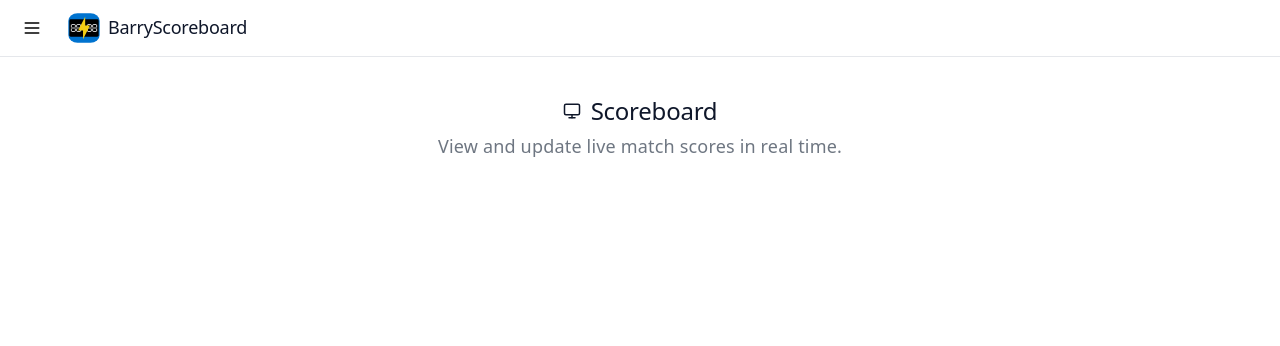
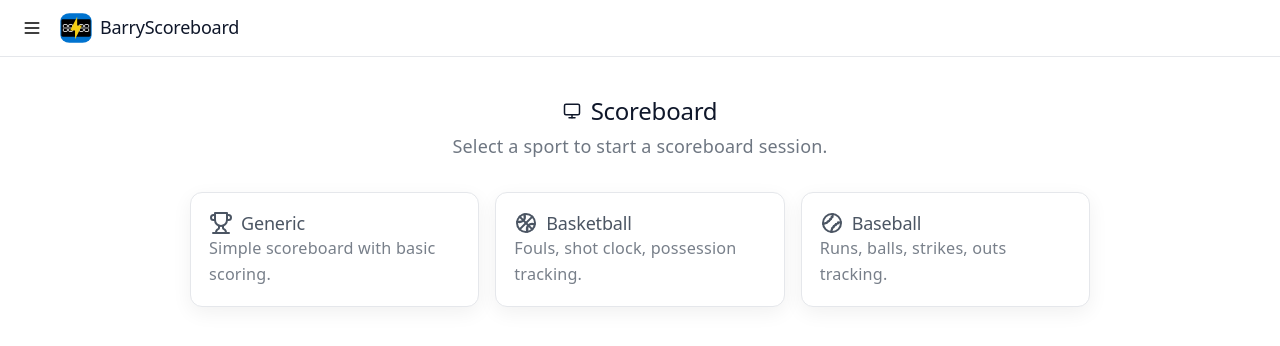
Before and after one commit to tm-barry/barry-scoreboard, a Vue app: page /scoreboard in a window 1280 px wide. Shown: the top 346 px of the page. Built offline with nearby package versions, Linux system fonts and the light colour scheme.

Commit message:
scoreboard - main page initial

```diff
--- a/src/components/AppPage.vue
+++ b/src/components/AppPage.vue
@@ -110,45 +110,63 @@ provide('scrollToBottom', scrollToBottom);
   overflow: hidden;
 }
 
-/* Top Navbar */
 .top-nav {
   display: flex;
   align-items: center;
-  gap: 20px;
+  gap: 12px;
+
   height: 56px;
   padding: 0 16px;
+
   background: var(--bg);
   border-bottom: 1px solid var(--border);
+
   position: sticky;
   top: 0;
   z-index: 1250;
-}
-
-.title {
-  margin: 0;
-  font-size: 18px;
-}
-
-.sub-title {
-  margin: 0;
-  font-size: 16px;
 }
 
 .title-link {
   display: flex;
   align-items: center;
   gap: 8px;
+
   text-decoration: none;
   color: inherit;
-}
 
-.title-link:hover {
-  opacity: 0.85;
+  flex: 1;
+  min-width: 0;
 }
 
 .logo {
   width: 32px;
   height: 32px;
+  flex: 0 0 auto;
+}
+
+.title,
+.sub-title {
+  margin: 0;
+  min-width: 0;
+  line-height: 1.1;
+
+  white-space: nowrap;
+  overflow: hidden;
+  text-overflow: ellipsis;
+}
+
+.title {
+  font-size: 18px;
+  font-weight: 500;
+
+  flex-shrink: 1;
+}
+
+.sub-title {
+  font-size: 14px;
+  opacity: 0.75;
+
+  flex-shrink: 1;
 }
 
 /* Sidebar */
--- /dev/null
+++ b/src/components/icons/Baseball.vue
@@ -0,0 +1,53 @@
+<template>
+  <svg
+    :width="props.size"
+    :height="props.size"
+    viewBox="0 0 24 24"
+    :stroke="props.color"
+    fill="none"
+    stroke-width="2"
+    stroke-linecap="round"
+    stroke-linejoin="round"
+  >
+    <!-- Ball -->
+    <circle
+      id="circle1"
+      cx="16.970562"
+      cy="1.7763568e-15"
+      r="9"
+      transform="rotate(45)"
+    />
+    <!-- Left seam -->
+    <path
+      id="path1"
+      d="m 20.838835,10.93934 c -3.889088,0.353553 -9.545942,6.010407 -9.899495,9.899495"
+    />
+    <!-- Right seam -->
+    <path
+      id="path2"
+      d="M 13.06066,3.1611652 C 12.707107,7.0502525 7.0502525,12.707107 3.1611652,13.06066"
+    />
+    <!-- Left seam stitches (angled along curve) -->
+    <path id="path3" d="m 18.081118,11.292893 -0.07071,1.202082" />
+    <path id="path4" d="m 15.818377,12.989949 -0.07071,1.202082" />
+    <path id="path5" d="m 13.697056,15.11127 -0.07071,1.202081" />
+    <path id="path6" d="m 12,17.374012 -0.07071,1.202081" />
+    <!-- Right seam stitches (mirrored alignment) -->
+    <path id="path7" d="m 12.707107,5.9188817 -1.202082,0.070711" />
+    <path id="path8" d="M 11.010051,8.1816234 9.807969,8.2523341" />
+    <path id="path9" d="m 8.8887302,10.302944 -1.2020816,0.07071" />
+    <path id="path10" d="m 6.6259885,12 -1.2020816,0.07071" />
+  </svg>
+</template>
+
+<script setup lang="ts">
+interface Props {
+  size?: number | string;
+  color?: string;
+}
+
+const props = withDefaults(defineProps<Props>(), {
+  size: 24,
+  color: 'currentColor',
+});
+</script>
--- /dev/null
+++ b/src/components/icons/Basketball.vue
@@ -0,0 +1,56 @@
+<template>
+  <svg
+    :width="props.size"
+    :height="props.size"
+    viewBox="0 0 24 24"
+    :stroke="props.color"
+    fill="none"
+    stroke-width="2"
+    stroke-linecap="round"
+    stroke-linejoin="round"
+  >
+    <!-- outer ball -->
+    <circle
+      id="circle1"
+      cx="16.970562"
+      cy="-3.3717478e-07"
+      r="9"
+      transform="rotate(45)"
+    />
+    <!-- vertical seam -->
+    <path
+      id="path1"
+      d="M 18.363961,5.6360387 C 16.24264,7.7573588 7.7573585,16.242641 5.6360389,18.36396"
+    />
+    <!-- horizontal seam -->
+    <path
+      id="path2"
+      d="M 5.6360391,5.6360385 C 7.7573593,7.7573588 16.242641,16.242641 18.363961,18.36396"
+    />
+    <!-- left curved seam (tighter) -->
+    <path
+      id="path3"
+      d="m 20.62197,13.392041 c -5.260004,-1.645039 -8.874969,1.969926 -7.22993,7.229931"
+      style="stroke-width: 2.28042"
+    />
+    <path
+      id="path3-6"
+      d="M 3.1790781,10.567873 C 8.4390823,12.212912 12.054048,8.5979467 10.409009,3.3379418"
+      style="stroke-width: 2.28042"
+      inkscape:label="path4"
+    />
+    <!-- right curved seam (tighter mirror) -->
+  </svg>
+</template>
+
+<script setup lang="ts">
+interface Props {
+  size?: number | string;
+  color?: string;
+}
+
+const props = withDefaults(defineProps<Props>(), {
+  size: 24,
+  color: 'currentColor',
+});
+</script>
--- a/src/router.ts
+++ b/src/router.ts
@@ -6,6 +6,7 @@ import BracketView from './views/bracket/BracketView.vue';
 import BracketCreate from './views/bracket/BracketCreate.vue';
 import BracketManage from './views/bracket/BracketManage.vue';
 import ScoreboardView from './views/scoreboard/ScoreboardView.vue';
+import ScoreboardPlay from './views/scoreboard/ScoreboardPlay.vue';
 
 const routes = [
   {
@@ -40,6 +41,11 @@ const routes = [
     name: 'scoreboard',
     component: ScoreboardView,
   },
+  {
+    path: '/scoreboard/play',
+    name: 'scoreboard-play',
+    component: ScoreboardPlay,
+  },
 ];
 
 const router = createRouter({
--- a/src/style.css
+++ b/src/style.css
@@ -110,6 +110,22 @@ h2 {
     font-size: 20px;
   }
 }
+
+h3 {
+  font-family: var(--heading);
+  font-weight: 500;
+
+  font-size: 18px;
+  line-height: 120%;
+  letter-spacing: -0.18px;
+
+  margin: 0 0 6px;
+
+  @media (max-width: 1024px) {
+    font-size: 16px;
+  }
+}
+
 p {
   margin: 0;
 }
--- /dev/null
+++ b/src/views/scoreboard/ScoreboardPlay.vue
@@ -0,0 +1,42 @@
+<template>
+  <div class="scoreboard-view">
+    <!-- Intro -->
+    <section class="intro">
+      <h2>
+        <Monitor :size="18" />
+        Scoreboard Play
+      </h2>
+      <p>Play ball!</p>
+    </section>
+  </div>
+</template>
+
+<script setup lang="ts">
+import { Monitor } from '@lucide/vue';
+</script>
+
+<style scoped>
+.scoreboard-play {
+  padding: 24px;
+  max-width: 900px;
+  margin: 0 auto;
+}
+
+/* Intro */
+.intro {
+  text-align: center;
+  margin-bottom: 32px;
+}
+
+.intro h2 {
+  display: flex;
+  align-items: center;
+  justify-content: center;
+  gap: 10px;
+}
+
+.intro p {
+  opacity: 0.8;
+  line-height: 1.5;
+}
+</style>
--- a/src/views/scoreboard/ScoreboardView.vue
+++ b/src/views/scoreboard/ScoreboardView.vue
@@ -6,13 +6,42 @@
         <Monitor :size="18" />
         Scoreboard
       </h2>
-      <p>View and update live match scores in real time.</p>
+      <p>Select a sport to start a scoreboard session.</p>
+    </section>
+
+    <!-- Cards -->
+    <section class="cards">
+      <router-link
+        :to="{ name: 'scoreboard-play', query: { sport: 'generic' } }"
+        class="card"
+      >
+        <h3><Trophy />Generic</h3>
+        <p>Simple scoreboard with basic scoring.</p>
+      </router-link>
+
+      <router-link
+        :to="{ name: 'scoreboard-play', query: { sport: 'basketball' } }"
+        class="card"
+      >
+        <h3><Basketball />Basketball</h3>
+        <p>Fouls, shot clock, possession tracking.</p>
+      </router-link>
+
+      <router-link
+        :to="{ name: 'scoreboard-play', query: { sport: 'baseball' } }"
+        class="card"
+      >
+        <h3><Baseball />Baseball</h3>
+        <p>Runs, balls, strikes, outs tracking.</p>
+      </router-link>
     </section>
   </div>
 </template>
 
 <script setup lang="ts">
-import { Monitor } from '@lucide/vue';
+import { Monitor, Trophy } from '@lucide/vue';
+import Baseball from '../../components/icons/Baseball.vue';
+import Basketball from '../../components/icons/Basketball.vue';
 </script>
 
 <style scoped>
@@ -39,4 +68,18 @@ import { Monitor } from '@lucide/vue';
   opacity: 0.8;
   line-height: 1.5;
 }
+
+.cards {
+  display: grid;
+  grid-template-columns: repeat(auto-fit, minmax(220px, 1fr));
+  gap: 16px;
+}
+
+.card h3 {
+  display: flex;
+  align-items: center;
+  justify-content: start;
+  gap: 8px;
+  margin: 0;
+}
 </style>
```
Also changed, not shown: src/components/icons/Football.vue (added, +49 -0 lines).
